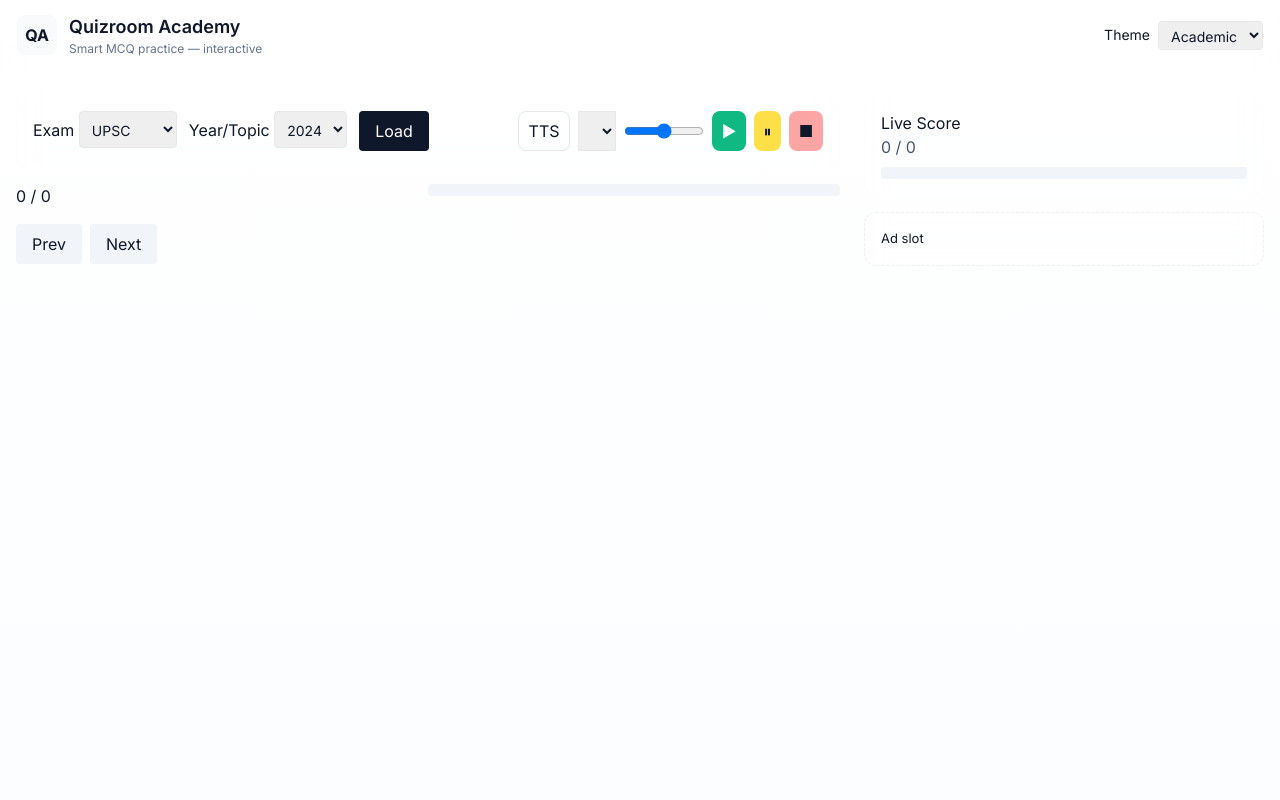
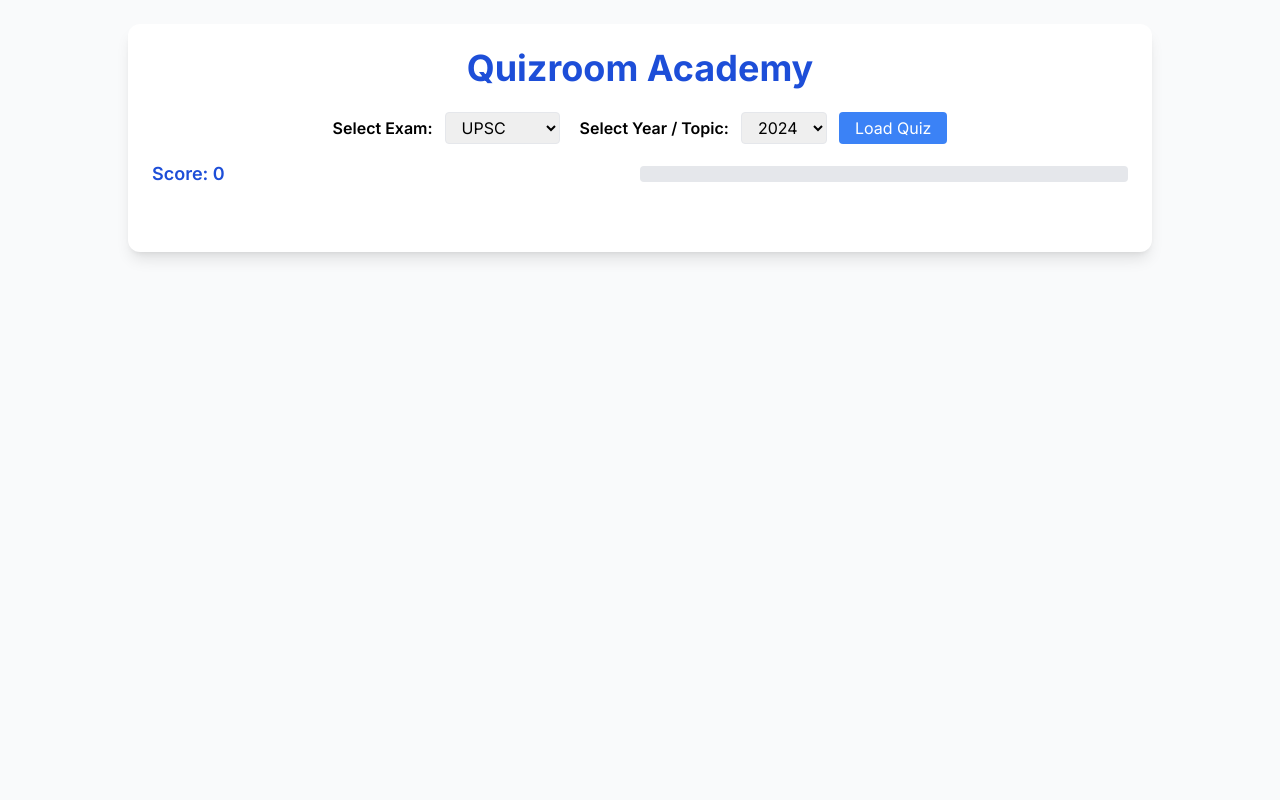
Before and after one commit to sanyasharma7/Quizroom-Academy-, a Flask app: page / in a window 1280 px wide. Run offline with Flask 3, Linux system fonts and the light colour scheme; lists and menus that the app fills with data are empty; some libraries are stand-ins or nearby versions.

Commit message:
Update index.html

```diff
--- a/templates/index.html
+++ b/templates/index.html
@@ -1,361 +1,194 @@
 <!DOCTYPE html>
 <html lang="en">
 <head>
-<meta charset="utf-8" />
-<meta name="viewport" content="width=device-width,initial-scale=1" />
-<title>Quizroom Academy — Interactive</title>
-
-<!-- Tailwind (CDN) -->
+<meta charset="UTF-8">
+<title>Quizroom Academy</title>
 <script src="https://cdn.tailwindcss.com"></script>
-<!-- Chart.js -->
 <script src="https://cdn.jsdelivr.net/npm/chart.js"></script>
-<!-- Google Font -->
-<link href="https://fonts.googleapis.com/css2?family=Inter:wght@300;400;600;700&display=swap" rel="stylesheet">
-
+<link href="https://fonts.googleapis.com/css2?family=Inter:wght@400;600;700&display=swap" rel="stylesheet">
 <style>
-:root{
-  --glass-bg: rgba(255,255,255,0.16);
-  --glass-border: rgba(255,255,255,0.18);
-  --card-radius: 12px;
-  --max-width: 1100px;
-}
-html,body{height:100%;font-family:"Inter",system-ui,-apple-system,"Segoe UI",Roboto, "Helvetica Neue",Arial;}
-body{margin:0;transition:background 500ms ease;color: #0f172a;}
-
-.glass{ background: var(--glass-bg); backdrop-filter: blur(10px) saturate(120%); border: 1px solid var(--glass-border); }
-.card-hover{ transition:.22s; }
-.card-hover:hover{ transform:translateY(-6px) scale(1.01); box-shadow:0 20px 40px rgba(2,6,23,0.08); }
-
-.bg-upsc{background:linear-gradient(120deg,#e6f0ff,#dbeeff,#fff);}
-.bg-neet{background:linear-gradient(120deg,#faf5ff,#f3e8ff,#fff);}
-.bg-ssc{background:linear-gradient(120deg,#f0fff4,#dcfce7,#fff);}
-.bg-academic{background:linear-gradient(180deg,#fff,#fbfdff);}
-
-.option-btn{width:100%;display:block;text-align:left;}
-.btn-sm{padding:.45rem .6rem;border-radius:8px;}
-.ad-slot{border:1px dashed rgba(0,0,0,0.06);padding:8px;border-radius:8px;font-size:13px;}
-.result-correct{ background:#ecfdf5;border-left:4px solid #10b981;}
-.result-wrong{ background:#fff0f0;border-left:4px solid #ef4444;}
-
-@media(max-width:880px){.sidebar{display:none;}.app-max{padding:0 1rem;}}
+body { font-family: 'Inter', sans-serif; }
+.card:hover { transform: scale(1.03); transition: all 0.3s ease; }
+.badge { animation: bounce 1s infinite; }
+@keyframes bounce { 0%,100%{transform:translateY(0);}50%{transform:translateY(-8px);} }
 </style>
 </head>
+<body class="bg-gray-50 p-6">
 
-<body class="bg-academic">
+<div class="max-w-5xl mx-auto bg-white p-6 rounded-xl shadow-lg">
 
-<!-- HEADER -->
-<header class="w-full glass sticky top-0 z-50">
-  <div class="app-max mx-auto flex items-center justify-between px-4 py-3">
-    <div class="flex items-center gap-3">
-      <div class="w-10 h-10 bg-slate-50 rounded-lg flex items-center justify-center font-bold">QA</div>
-      <div>
-        <div class="font-semibold text-lg">Quizroom Academy</div>
-        <div class="text-xs text-slate-500">Smart MCQ practice — interactive</div>
-      </div>
-    </div>
-    <div class="flex items-center gap-2">
-      <label class="text-sm">Theme</label>
-      <select id="uiThemeSelect" class="border px-2 py-1 rounded text-sm">
-        <option value="academic">Academic</option>
-        <option value="vibrant">Vibrant</option>
-      </select>
-    </div>
-  </div>
-</header>
+<h1 class="text-4xl font-bold text-center mb-6 text-blue-700">Quizroom Academy</h1>
 
-<!-- MAIN -->
-<main class="app-max mx-auto grid grid-cols-1 lg:grid-cols-3 gap-6 px-4 py-6">
-
-<!-- QUIZ LEFT -->
-<section class="lg:col-span-2 space-y-4">
-
-<!-- selectors -->
-<div class="glass p-4 rounded-xl card-hover flex flex-wrap items-center gap-3 justify-between">
-  <div class="flex flex-wrap gap-3">
-    <div>
-      <label>Exam</label>
-      <select id="examSelect" class="border rounded px-2 py-2 text-sm">
+<!-- Exam & Subtopic Selection -->
+<div class="mb-4 text-center flex flex-wrap justify-center items-center gap-3">
+  <label class="font-semibold">Select Exam:</label>
+  <select id="examSelect" class="border rounded px-3 py-1">
     <option value="upsc">UPSC</option>
     <option value="neet_pg">NEET PG</option>
     <option value="ssc">SSC</option>
   </select>
-    </div>
-    <div>
-      <label>Year/Topic</label>
-      <select id="subtopicSelect" class="border rounded px-2 py-2 text-sm"></select>
-    </div>
-    <button id="loadBtn" class="bg-slate-900 text-white px-4 py-2 rounded">Load</button>
+
+  <label class="font-semibold ml-2">Select Year / Topic:</label>
+  <select id="subtopicSelect" class="border rounded px-3 py-1"></select>
+
+  <button id="loadBtn" class="bg-blue-500 text-white px-4 py-1 rounded hover:bg-blue-600">Load Quiz</button>
 </div>
 
-  <!-- TTS -->
-  <div class="flex gap-2">
-    <button id="ttsToggle" class="btn-sm border">TTS</button>
-    <select id="voiceSelect" class="border px-2 py-1 text-sm"></select>
-    <input id="rateRange" type="range" min="0.6" max="1.4" step="0.05" value="1" class="w-20">
-    <button id="ttsPlay" class="btn-sm bg-emerald-500 text-white">▶</button>
-    <button id="ttsPause" class="btn-sm bg-yellow-300">⏸</button>
-    <button id="ttsStop" class="btn-sm bg-red-300">■</button>
+<!-- Live Score & Progress -->
+<div class="flex justify-between items-center mb-4">
+  <div id="liveScore" class="text-lg font-semibold text-blue-700">Score: 0</div>
+  <div class="w-1/2 bg-gray-200 h-4 rounded">
+    <div id="progressBar" class="h-4 bg-green-500 rounded w-0 transition-all"></div>
   </div>
 </div>
 
-<!-- Score -->
-<div class="flex justify-between">
-  <span id="liveScoreText">0 / 0</span>
-  <div class="w-1/2 bg-slate-100 h-3 rounded">
-    <div id="progressBarMain" class="h-3 bg-emerald-400 w-0 rounded"></div>
+<!-- Quiz Container -->
+<div id="quizContainer" class="mt-6 grid gap-4"></div>
+
+<!-- Navigation + Bookmark -->
+<div class="mt-4 flex justify-between hidden" id="navButtons">
+  <button id="prevBtn" class="bg-gray-300 px-4 py-1 rounded hover:bg-gray-400">Previous</button>
+  <button id="nextBtn" class="bg-gray-300 px-4 py-1 rounded hover:bg-gray-400">Next</button>
 </div>
+<div class="mt-2 text-center">
+  <button id="bookmarkBtn" class="bg-yellow-400 px-4 py-1 rounded hidden hover:bg-yellow-500">Bookmark</button>
+</div>
+<div class="mt-4 text-center">
+  <button id="submitBtn" class="bg-green-500 text-white px-6 py-2 rounded hidden hover:bg-green-600">Submit Quiz</button>
 </div>
 
-<div id="quizContainer"></div>
-
-<div class="flex justify-between">
-  <div class="flex gap-2">
-    <button id="prevBtn" class="bg-slate-100 px-4 py-2 rounded">Prev</button>
-    <button id="nextBtn" class="bg-slate-100 px-4 py-2 rounded">Next</button>
-  </div>
-  <div class="flex gap-2">
-    <button id="bookmarkBtn" class="hidden bg-yellow-400 px-3 py-2 rounded">★</button>
-    <button id="submitBtn" class="hidden bg-emerald-500 text-white px-4 py-2 rounded">Submit</button>
-  </div>
-</div>
-
-<!-- Results -->
-<div id="resultArea" class="space-y-4">
-  <div id="resultHeader" class="hidden glass p-4 rounded-xl flex justify-between">
-    <div>
-      <div id="scoreText" class="font-semibold"></div>
-      <div id="badgeText" class="text-xs text-slate-500"></div>
-    </div>
-    <div class="flex gap-2">
-      <button id="reviewWrongBtn" class="btn-sm border">Review Wrong</button>
-      <button id="downloadSummaryBtn" class="btn-sm border">Download</button>
-      <button id="shareSummaryBtn" class="btn-sm border">Share</button>
-    </div>
-  </div>
-
-  <div id="resultsList"></div>
-
-  <div id="aiSummaryCard" class="hidden glass p-4 rounded-xl">
-    <h3 class="font-semibold mb-2">AI Study Recommendations</h3>
-    <div id="aiSummaryText" class="text-sm"></div>
-  </div>
-</div>
-
-<!-- mobile ad -->
-<div class="lg:hidden ad-slot text-center">Ad slot</div>
-</section>
-
-<!-- SIDEBAR -->
-<aside class="sidebar space-y-4">
- <div class="glass p-4 rounded-xl">
-   <div>Live Score</div>
-   <div id="liveScore" class="text-slate-600">0 / 0</div>
-   <div class="h-3 bg-slate-100 rounded mt-2">
-     <div id="progressBarSide" class="h-3 bg-emerald-400 w-0 rounded"></div>
-   </div>
- </div>
-
- <div id="topicChartContainer" class="hidden glass p-4 rounded-xl">
-   <h4>Topic Performance</h4>
+<!-- Topic Chart -->
+<div id="topicChartContainer" class="mt-6 p-4 bg-white shadow-lg rounded-lg" style="display:none;">
+  <h2 class="text-xl font-bold mb-2 text-gray-700">Topic-wise Performance</h2>
   <canvas id="topicChart"></canvas>
 </div>
 
- <div id="bookmarkPanel" class="hidden glass p-4 rounded-xl">
-   <h4>Bookmarks</h4>
-   <div id="bookmarkList" class="text-sm"></div>
+<!-- AI Summary -->
+<div id="aiSummaryCard" class="mt-6 p-4 bg-green-50 border-l-4 border-green-500 rounded-lg shadow-lg" style="display:none;">
+  <h2 class="font-bold text-lg mb-2 text-green-700">AI Study Recommendations</h2>
+  <p id="aiSummaryText" class="text-gray-800"></p>
 </div>
- <div class="glass p-4 rounded-xl ad-slot">Ad slot</div>
-</aside>
-
-</main>
-
-<!-- Footer ads -->
-<footer class="lg:hidden fixed bottom-0 left-0 right-0 p-2">
-  <div class="ad-slot text-center">Bottom Ad</div>
-</footer>
 
 <script>
-/* ✅ State */
-let quizData=[],currentQuestion=0,answers={},bookmarks=[];
-let voices=[],utterance=null,ttsEnabled=true,topicChart=null;
+let quizData=[], currentQuestion=0, answers={}, bookmarks=[];
+const examSelect=document.getElementById("examSelect");
+const subtopicSelect=document.getElementById("subtopicSelect");
+const quizContainer=document.getElementById("quizContainer");
+const loadBtn=document.getElementById("loadBtn");
+const prevBtn=document.getElementById("prevBtn");
+const nextBtn=document.getElementById("nextBtn");
+const submitBtn=document.getElementById("submitBtn");
+const bookmarkBtn=document.getElementById("bookmarkBtn");
+const navButtons=document.getElementById("navButtons");
+const progressBar=document.getElementById("progressBar");
+const liveScore=document.getElementById("liveScore");
 
-/* ✅ Short helpers */
-const el=id=>document.getElementById(id);
-const escapeHtml=s=>s.replace(/[&<>'"]/g,m=>({ '&':'&amp;','<':'&lt;','>':'&gt;','"':'&quot;',"'":'&#39;' }[m]));
-const escapeAttr=s=>escapeHtml(s);
-const truncate=(s,n)=>s.length>n?s.slice(0,n)+'…':s;
+// Load subtopics
+function loadSubtopics(){
+  fetch(`/get_subtopics/${examSelect.value}`)
+    .then(res=>res.json())
+    .then(data=>{
+      subtopicSelect.innerHTML="";
+      data.forEach(s=>{
+        const opt=document.createElement("option");
+        opt.value=s; opt.innerText=s;
+        subtopicSelect.appendChild(opt);
+      });
+    });
+}
+examSelect.addEventListener("change", loadSubtopics);
+window.onload=loadSubtopics;
 
-/* ✅ DOM refs */
-const examSelect=el('examSelect'), subtopicSelect=el('subtopicSelect'), loadBtn=el('loadBtn');
-const quizContainer=el('quizContainer'); const prevBtn=el('prevBtn'), nextBtn=el('nextBtn');
-const submitBtn=el('submitBtn'), bookmarkBtn=el('bookmarkBtn'), bookmarkList=el('bookmarkList');
-const progressBarMain=el('progressBarMain'), progressBarSide=el('progressBarSide');
-const liveScoreText=el('liveScoreText'), liveScore=el('liveScore');
-const aiSummaryCard=el('aiSummaryCard'), aiSummaryText=el('aiSummaryText');
-const resultHeader=el('resultHeader'), resultsList=el('resultsList');
-const scoreText=el('scoreText'), badgeText=el('badgeText'), topicChartContainer=el('topicChartContainer');
+// Load Quiz
+loadBtn.addEventListener("click",()=>{
+  fetch(`/get-quiz/${examSelect.value}/${subtopicSelect.value}`)
+    .then(res=>res.json())
+    .then(data=>{
+      quizData=data;
+      currentQuestion=0; answers={}; bookmarks=[];
+      renderQuestion();
+      navButtons.classList.remove("hidden");
+      submitBtn.classList.remove("hidden");
+      bookmarkBtn.classList.remove("hidden");
+      updateProgressBar();
+      updateLiveScore();
+    });
+});
 
-const ttsToggle=el('ttsToggle'), ttsPlay=el('ttsPlay'), ttsPause=el('ttsPause'), ttsStop=el('ttsStop');
-const voiceSelect=el('voiceSelect'), rateRange=el('rateRange');
-const reviewWrongBtn=el('reviewWrongBtn'), downloadSummaryBtn=el('downloadSummaryBtn'), shareSummaryBtn=el('shareSummaryBtn');
+// Render Question
+function renderQuestion(){
+  const q=quizData[currentQuestion];
+  let html=`<div class="p-4 border rounded shadow-lg bg-white card">
+              <div class="flex justify-between items-center">
+                <p class="font-semibold text-lg">Q${currentQuestion+1}: ${q.question}</p>
+                <span class="px-2 py-1 rounded bg-blue-100 text-blue-800">${bookmarks.includes(currentQuestion)?"Bookmarked":""}</span>
+              </div>`;
+  q.options.forEach(option=>{
+    const checked=answers[currentQuestion]===option?"checked":"";
+    html+=`<label class="block mt-2 p-2 border rounded cursor-pointer hover:bg-gray-100 ${answers[currentQuestion]===option?'bg-blue-50 border-blue-400':''}">
+              <input type="radio" name="q${currentQuestion}" value="${option}" ${checked} class="mr-2">${option}
+           </label>`;
+  });
+  html+="</div>";
+  quizContainer.innerHTML=html;
+  speakQuestion(q.question);
+  highlightBookmark();
+}
 
-/* ✅ Theme */
-const themeMap={upsc:'bg-upsc',neet_pg:'bg-neet',ssc:'bg-ssc'};
+// Navigation
+prevBtn.addEventListener("click",()=>{ saveAnswer(); if(currentQuestion>0){currentQuestion--; renderQuestion();}});
+nextBtn.addEventListener("click",()=>{ saveAnswer(); if(currentQuestion<quizData.length-1){currentQuestion++; renderQuestion();}});
+function saveAnswer(){ const selected=document.querySelector(`input[name='q${currentQuestion}']:checked`); answers[currentQuestion]=selected?selected.value:""; updateProgressBar(); updateLiveScore();}
 
-/* ✅ Init */
-loadSubtopics(); bindUI(); setupTTS();
+// Progress & Live Score
+function updateProgressBar(){ let percent=(Object.keys(answers).length/quizData.length)*100; progressBar.style.width=percent+"%";}
+function updateLiveScore(){ let score=0; for(let i=0;i<quizData.length;i++){ if(answers[i]===quizData[i].answer) score++;} liveScore.innerText=`Score: ${score} / ${quizData.length}`;}
 
-/*************** CORE FUNCTIONS ****************/
-function fetchJSON(u){return fetch(u).then(r=>r.json())}
+// Bookmark
+bookmarkBtn.addEventListener("click",()=>{ if(!bookmarks.includes(currentQuestion)) bookmarks.push(currentQuestion); highlightBookmark();});
+function highlightBookmark(){ if(bookmarks.includes(currentQuestion)) bookmarkBtn.classList.add("bg-yellow-600"); else bookmarkBtn.classList.remove("bg-yellow-600");}
 
-/* Subtopics */
-function loadSubtopics(){
- fetchJSON(`/get_subtopics/${examSelect.value}`).then(list=>{
-   subtopicSelect.innerHTML='';
-   (list||[]).forEach(t=>subtopicSelect.innerHTML+=`<option>${t}</option>`);
+// Submit
+submitBtn.addEventListener("click",()=>{
+  saveAnswer();
+  fetch(`/submit/${examSelect.value}/${subtopicSelect.value}`, {
+    method:"POST",
+    headers:{"Content-Type":"application/json"},
+    body:JSON.stringify(answers)
+  }).then(res=>res.json()).then(data=>{
+    renderResultCards();
+    renderTopicChart(data.incorrect_questions);
+    document.getElementById("aiSummaryText").innerText=data.ai_summary;
+    document.getElementById("aiSummaryCard").style.display="block";
+  });
+});
+
+// Render Result Cards
+function renderResultCards(){
+  quizContainer.innerHTML="";
+  quizData.forEach((q,i)=>{
+    let color=answers[i]===q.answer?"bg-green-100 border-green-400":"bg-red-100 border-red-400";
+    quizContainer.innerHTML+=`<div class="p-4 border-l-4 ${color} rounded shadow-lg mb-2">
+        <p class="font-semibold">Q${i+1}: ${q.question}</p>
+        <p>Your Answer: ${answers[i]||"Not Answered"}</p>
+        <p>Correct Answer: ${q.answer}</p>
+      </div>`;
   });
 }
 
-/* Load quiz */
-loadBtn.onclick=()=>{
- const e=examSelect.value,t=subtopicSelect.value;
- if(!t) return alert("Select topic");
- fetchJSON(`/get-quiz/${e}/${t}`).then(d=>{
-  quizData=d; currentQuestion=0; answers={}; bookmarks=[];
-  renderQ(); bookmarkBtn.classList.remove("hidden"); submitBtn.classList.remove("hidden");
- });
-};
-
-/* Render */
-function renderQ(){
- if(!quizData.length) return quizContainer.innerHTML=`<div>No Qs</div>`;
- let q=quizData[currentQuestion];
- let h=`<div class="glass p-4 rounded-xl card-hover">
-   <div class="text-sm text-slate-500 mb-2">Q${currentQuestion+1} / ${quizData.length}</div>
-   <div class="font-semibold mb-3">${escapeHtml(q.question)}</div>
-   <div class="grid gap-2">`;
- q.options.forEach(o=>{
-  let sel=answers[currentQuestion]===o?`bg-emerald-100 ring-2 ring-emerald-400`:'';
-  h+=`<button class="option-btn border p-3 rounded ${sel}" data-v="${escapeAttr(o)}">${escapeHtml(o)}</button>`;
- });
- h+=`</div><button id="playQBtn" class="mt-3 btn-sm border">Play</button></div>`;
- quizContainer.innerHTML=h;
-
- quizContainer.querySelectorAll('.option-btn').forEach(b=>b.onclick=e=>{
-   answers[currentQuestion]=e.currentTarget.dataset.v;
-   renderQ(); updateBar(); updateScore();
- });
-
- el('playQBtn').onclick=()=>playTTS(q.question);
- updateBar(); updateScore();
+// Topic Chart
+function renderTopicChart(incorrectQuestions){
+  const topicCounts={};
+  quizData.forEach((q,i)=>{ let topic=subtopicSelect.value; if(!topicCounts[topic]) topicCounts[topic]=0; if(answers[i]!==q.answer) topicCounts[topic]++;});
+  const ctx=document.getElementById("topicChart").getContext("2d");
+  new Chart(ctx,{ type:'bar', data:{ labels:Object.keys(topicCounts), datasets:[{ label:'Incorrect Questions', data:Object.values(topicCounts), backgroundColor:'rgba(255,99,132,0.6)' }] }, options:{responsive:true, plugins:{legend:{display:false}}} });
+  document.getElementById("topicChartContainer").style.display="block";
 }
 
-/* Prev / Next */
-prevBtn.onclick=()=>{if(currentQuestion>0){currentQuestion--;renderQ();}};
-nextBtn.onclick=()=>{if(currentQuestion<quizData.length-1){currentQuestion++;renderQ();}};
+// TTS
+function speakQuestion(text){ if('speechSynthesis' in window){ const msg=new SpeechSynthesisUtterance(text); window.speechSynthesis.speak(msg);}}
+</script>
 
-/* Bookmark */
-bookmarkBtn.onclick=()=>{
- if(!bookmarks.includes(currentQuestion)) bookmarks.push(currentQuestion);
- renderBookmarks();
-};
-function renderBookmarks(){
- bookmarkList.innerHTML = bookmarks.length? '' : 'None';
- bookmarks.forEach(i=>{
-  bookmarkList.innerHTML+=`<div>${i+1}. <button onclick="currentQuestion=${i};renderQ()">Go</button></div>`;
- });
-}
-
-/* Progress bars */
-function updateBar(){
- let p=quizData.length?Object.keys(answers).length/quizData.length*100:0;
- progressBarMain.style.width=progressBarSide.style.width=p+'%';
-}
-function updateScore(){
- let s=0;quizData.forEach((q,i)=>answers[i]===q.answer&&s++);
- liveScoreText.textContent=`${s}/${quizData.length}`;
- liveScore.textContent=`${s}/${quizData.length}`;
-}
-
-/* Submit */
-submitBtn.onclick=()=>{
- fetch(`/submit/${examSelect.value}/${subtopicSelect.value}`,{
-  method:"POST",headers:{'Content-Type':'application/json'},
-  body:JSON.stringify(answers)
- }).then(r=>r.json()).then(res=>{
-  resultHeader.classList.remove("hidden");
-  scoreText.textContent=`Score: ${res.score}/${res.total}`;
-  let pct = res.total?res.score/res.total*100:0;
-  badgeText.textContent = pct==100?"Perfect":pct>=80?"Excellent":pct>=50?"Good":"Keep Practicing";
-  resultsList.innerHTML="";
-  quizData.forEach((q,i)=>{
-   let ok=answers[i]===q.answer;
-   resultsList.innerHTML+=`<div class="${ok?'result-correct':'result-wrong'} p-3 rounded mb-2">
-     <b>${escapeHtml(q.question)}</b><br>
-     Your: ${escapeHtml(answers[i]||'—')}
-     ${ok?'':`<br>Correct: ${escapeHtml(q.answer)}`}
-   </div>`;
-  });
-  aiSummaryText.textContent=res.ai_summary||"—";
-  aiSummaryCard.classList.remove("hidden");
-  renderChart(res.incorrect_questions||[]);
- });
-};
-
-/************* CHART *************/
-function renderChart(w){
- if(topicChart) topicChart.destroy();
- topicChartContainer.classList.remove("hidden");
- topicChart = new Chart(el('topicChart'),{
-  type:'doughnut',
-  data:{labels:["Correct","Incorrect"],datasets:[{data:[quizData.length-w.length,w.length]}]},
-  options:{responsive:true}
- });
-}
-
-/************* REVIEW WRONG *************/
-reviewWrongBtn.onclick=()=>{
- quizData = quizData.filter((q,i)=>answers[i]!==q.answer);
- currentQuestion=0; answers={}; bookmarks=[];
- renderQ();
-};
-
-/************* SHARE / DOWNLOAD *************/
-downloadSummaryBtn.onclick=()=>{
- let txt = scoreText.textContent+"\n"+badgeText.textContent+"\n";
- let blob = new Blob([txt],{type:"text/plain"});
- let a=document.createElement('a'); a.href=URL.createObjectURL(blob); a.download="quiz-summary.txt"; a.click();
-};
-shareSummaryBtn.onclick=()=>{
- navigator.share? navigator.share({text:scoreText.textContent}):alert("Copy: "+scoreText.textContent);
-};
-
-/************* TTS *************/
-function setupTTS(){
- voices = speechSynthesis.getVoices();
- voiceSelect.innerHTML = voices.map((v,i)=>`<option value="${i}">${v.name}</option>`).join('');
-}
-speechSynthesis.onvoiceschanged=setupTTS;
-
-function playTTS(text){
- if(!ttsEnabled) return;
- utterance = new SpeechSynthesisUtterance(text);
- utterance.voice=voices[voiceSelect.value];
- utterance.rate=parseFloat(rateRange.value);
- speechSynthesis.speak(utterance);
-}
-ttsPlay.onclick=()=>playTTS(quizData[currentQuestion].question);
-ttsPause.onclick=()=>speechSynthesis.pause();
-ttsStop.onclick=()=>speechSynthesis.cancel();
-ttsToggle.onclick=()=>ttsEnabled=!ttsEnabled;
-
-/************* SWIPE *************/
-let startX=0;
-document.addEventListener('touchstart',e=>startX=e.touches[0].clientX);
-document.addEventListener('touchend',e=>{
- let dx=e.changedTouches[0].clientX-startX;
- if(dx>80) prevBtn.click(); if(dx<-80) nextBtn.click();
-});
-</script>
+</div>
 </body>
 </html>
```
Lines whose indentation alone changed are shown as unchanged.
